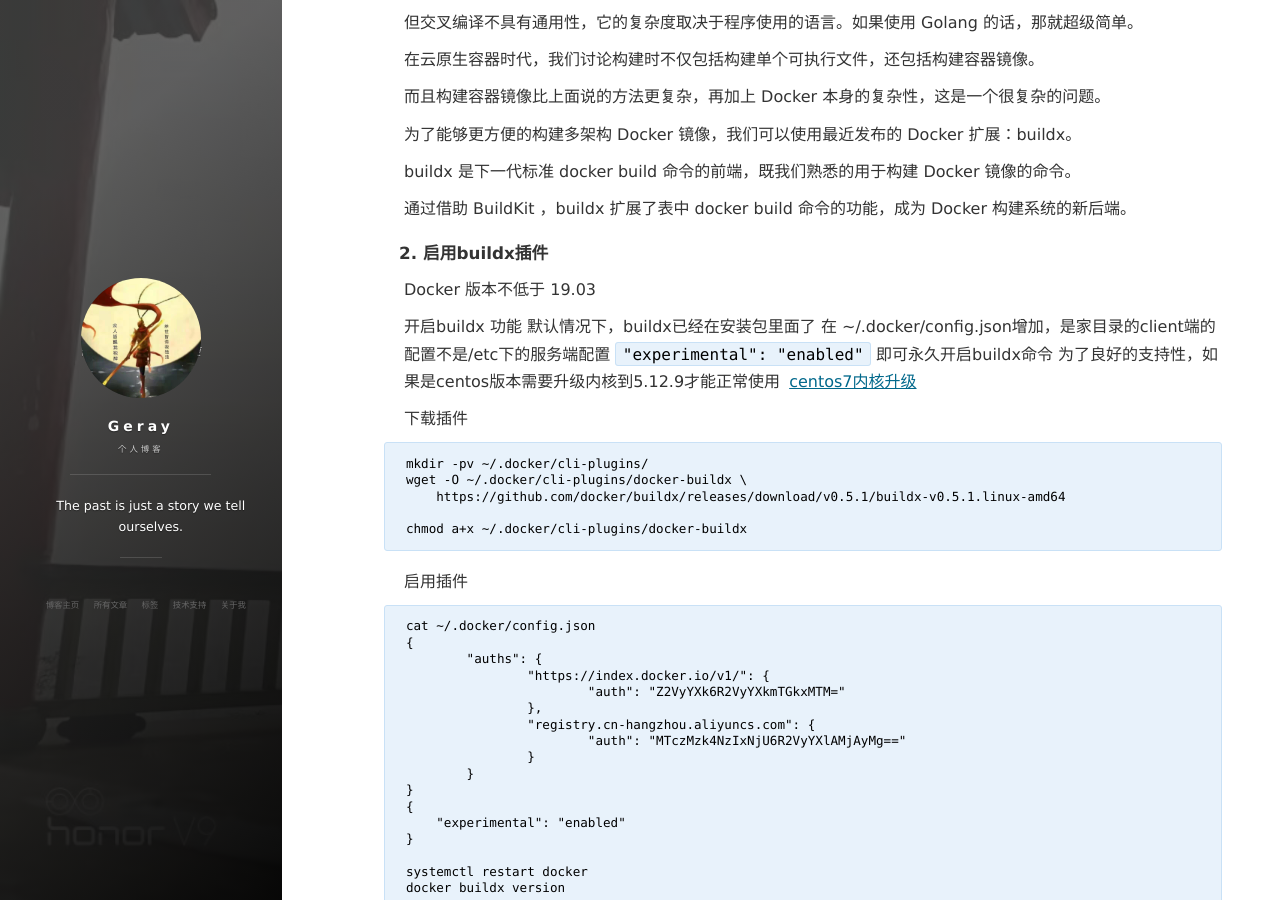
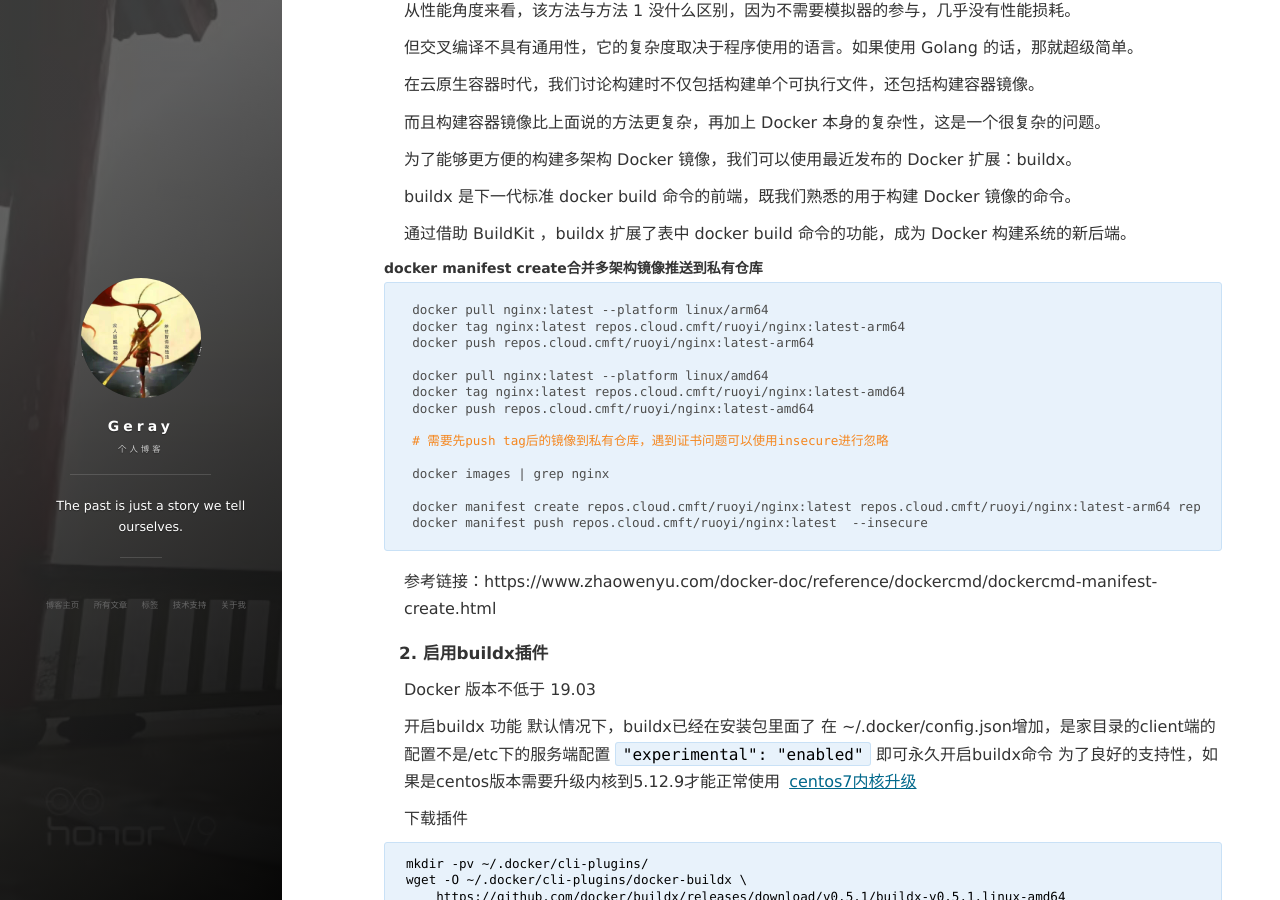
Before and after one commit to geray-zsg/geray-zsg.github.io, a Jekyll site: the page built from _posts/2022-1-8-Docker基础.md, in a window 1280 px wide and 900 px high, scrolled down 30801 px. Built offline with Jekyll 4.4.1, drawn with Linux system fonts in a browser that asks for light colours; nearby versions of some CDN libraries; comment, search, counter and statistics services are not loaded; some of the changed text lies outside the part shown.

Commit message:
Update 2022-1-8-Docker基础.md
docker manifest create合并多架构镜像到私有仓库

````diff
--- a/_posts/2022-1-8-Docker基础.md
+++ b/_posts/2022-1-8-Docker基础.md
@@ -1244,6 +1244,25 @@ buildx 是下一代标准 docker build 命令的前端，既我们熟悉的用
 
 通过借助 BuildKit ，buildx 扩展了表中 docker build 命令的功能，成为 Docker 构建系统的新后端。
 
+##### docker manifest create合并多架构镜像推送到私有仓库
+```
+docker pull nginx:latest --platform linux/arm64
+docker tag nginx:latest repos.cloud.cmft/ruoyi/nginx:latest-arm64
+docker push repos.cloud.cmft/ruoyi/nginx:latest-arm64
+
+docker pull nginx:latest --platform linux/amd64
+docker tag nginx:latest repos.cloud.cmft/ruoyi/nginx:latest-amd64
+docker push repos.cloud.cmft/ruoyi/nginx:latest-amd64
+
+# 需要先push tag后的镜像到私有仓库，遇到证书问题可以使用insecure进行忽略
+
+docker images | grep nginx
+
+docker manifest create repos.cloud.cmft/ruoyi/nginx:latest repos.cloud.cmft/ruoyi/nginx:latest-arm64 repos.cloud.cmft/ruoyi/nginx:latest-amd64
+docker manifest push repos.cloud.cmft/ruoyi/nginx:latest  --insecure
+```
+参考链接：https://www.zhaowenyu.com/docker-doc/reference/dockercmd/dockercmd-manifest-create.html
+
 #### 2. 启用buildx插件
 
 Docker 版本不低于 19.03
````
